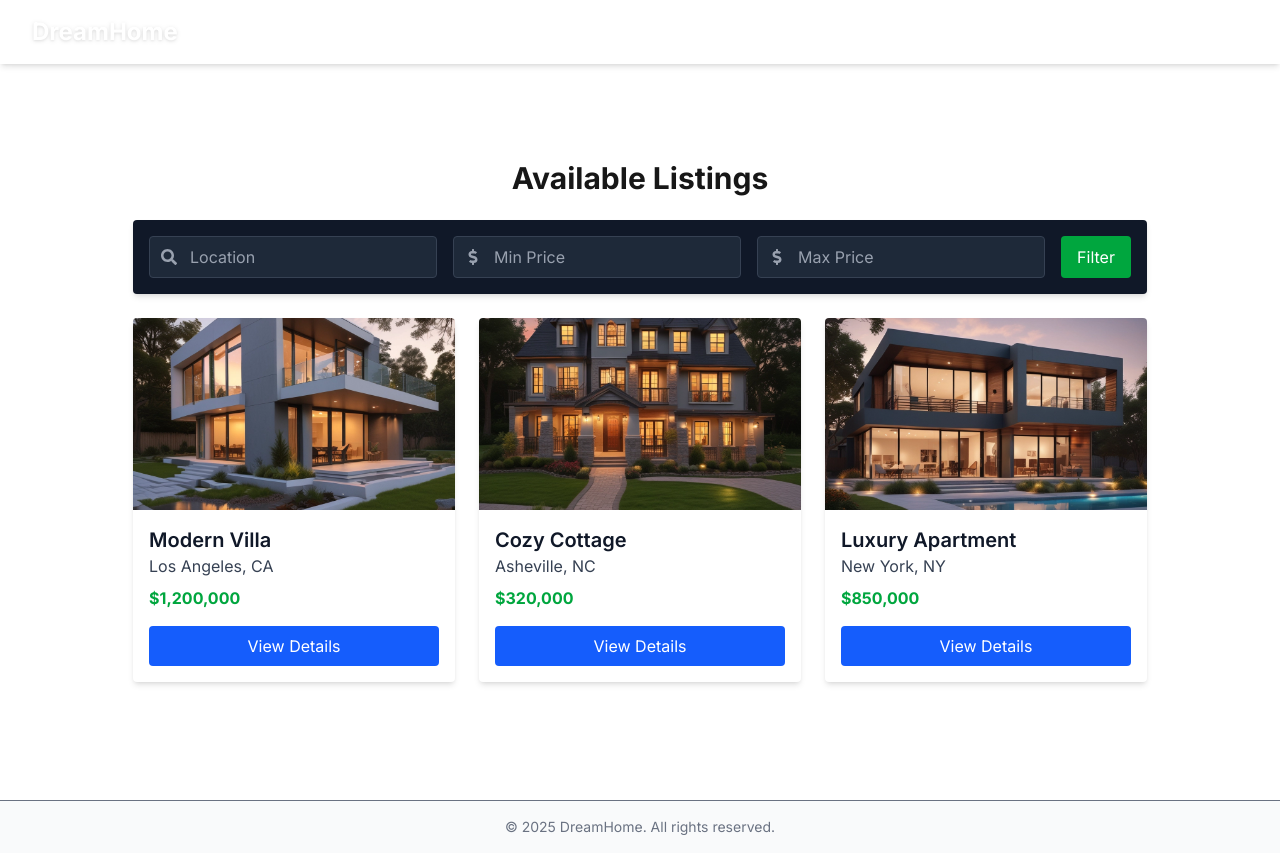
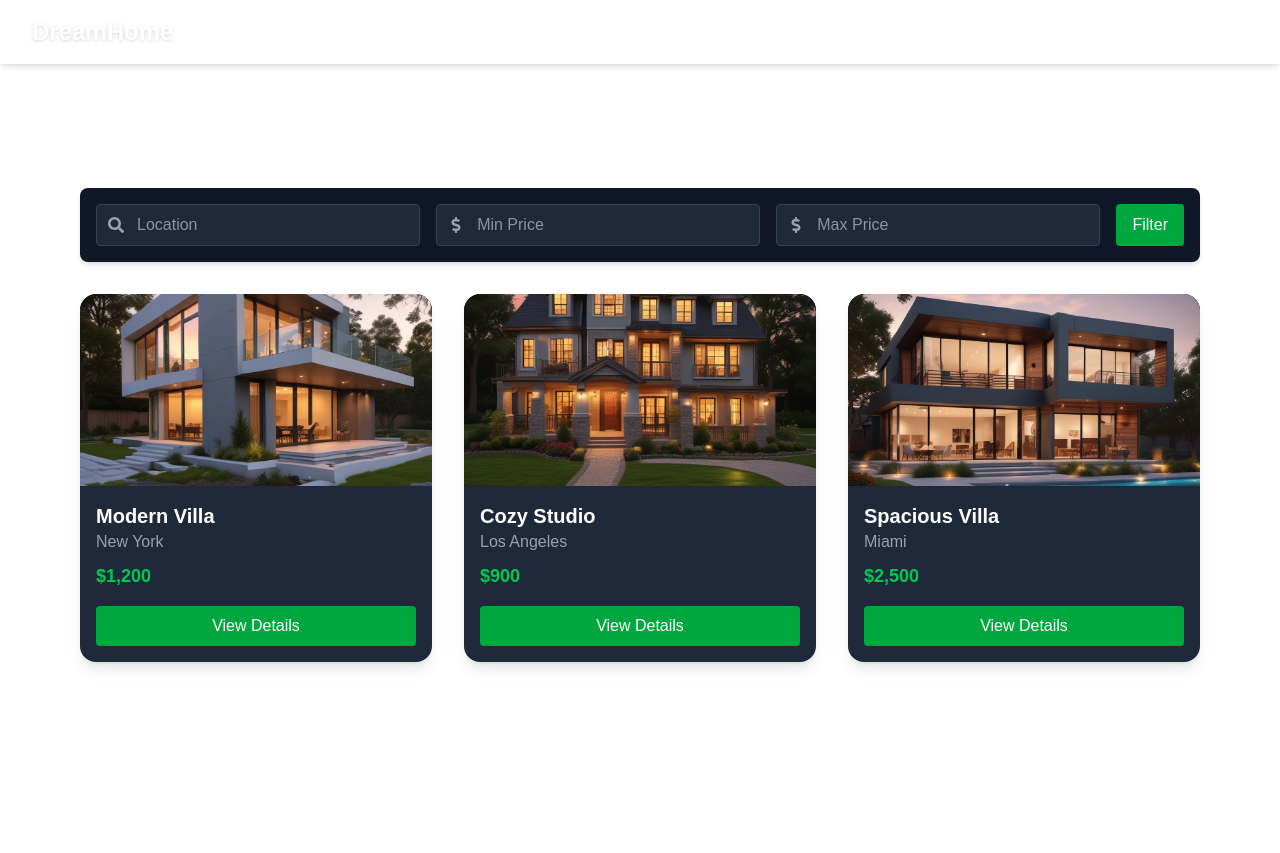
Before and after one commit to DanielBonami/real-estate, a Next.js app: page /listings in a window 1280 px wide. After the commit the page ends 800 px from the top, so only its background shows below. Built offline with nearby package versions, Linux system fonts and the light colour scheme.

Commit message:
i made all property cards functional when clicking view details including the browse listing and the buy page , rent page  and everything

```diff
--- a/package.json
+++ b/package.json
@@ -9,7 +9,7 @@
     "lint": "next lint"
   },
   "dependencies": {
-    "framer-motion": "^12.6.3",
+    "framer-motion": "^12.7.2",
     "lucide-react": "^0.487.0",
     "next": "15.2.4",
     "react": "^19.0.0",
--- a/src/app/buy/page.tsx
+++ b/src/app/buy/page.tsx
@@ -24,6 +24,7 @@ export default function BuyPage() {
         >
           <SwiperSlide>
             <PropertyCard
+              id={4}
               title="Beachfront House"
               location="Malibu, CA"
               price="$4,000,000"
@@ -32,14 +33,16 @@ export default function BuyPage() {
           </SwiperSlide>
           <SwiperSlide>
             <PropertyCard
+              id={5}
               title="Downtown Condo"
               location="Chicago, IL"
-              price="$850,000"
+              price="$8,500,000"
               image="/house5.jpg"
             />
           </SwiperSlide>
           <SwiperSlide>
             <PropertyCard
+              id={6}
               title="Mountain Cabin"
               location="Lake Tahoe, CA"
               price="$1,200,000"
--- a/src/app/layout.tsx
+++ b/src/app/layout.tsx
@@ -1,27 +1,59 @@
+// app/layout.tsx — Server component (default for layout.tsx)
+
+'use client';
+
 import './globals.css';
-import { Inter } from 'next/font/google';
+import { usePathname } from 'next/navigation';
+import { AnimatePresence, motion } from 'framer-motion';
 import Navbar from '@/components/Navbar';
 import Footer from '@/components/Footer';
-import PageWrapper from '@/components/PageWrapper';
+import { useEffect, useState } from 'react';
 
-const inter = Inter({ subsets: ['latin'] });
+export default function RootLayout({ children }: { children: React.ReactNode }) {
+  const pathname = usePathname();
+  const hideFooter = pathname === '/listings';
 
-export const metadata = {
-  title: 'DreamHome',
-  description: 'Find your perfect home',
-};
+  const [isTransitioning, setIsTransitioning] = useState(true);
 
-export default function RootLayout({
-  children,
-}: {
-  children: React.ReactNode;
-}) {
+  useEffect(() => {
+    setIsTransitioning(true);
+    const timer = setTimeout(() => setIsTransitioning(false), 600); // overlay duration
+    return () => clearTimeout(timer);
+  }, [pathname]);
+
   return (
     <html lang="en">
-      <body className={`${inter.className} antialiased bg-white text-gray-900`}>
+      <body className="bg-gray-900 text-white overflow-x-hidden">
         <Navbar />
-        <PageWrapper>{children}</PageWrapper>
-        <Footer />
+
+        {/* Full-screen transition overlay */}
+        <AnimatePresence>
+          {isTransitioning && (
+            <motion.div
+              className="fixed inset-0 z-50 bg-gray-900"
+              initial={{ y: '100%' }}
+              animate={{ y: 0 }}
+              exit={{ y: '-100%' }}
+              transition={{ duration: 0.5 }}
+            />
+          )}
+        </AnimatePresence>
+
+        {/* Page content */}
+        <AnimatePresence mode="wait">
+          <motion.main
+            key={pathname}
+            initial={{ opacity: 0, y: 20 }}
+            animate={{ opacity: 1, y: 0 }}
+            exit={{ opacity: 0, y: -20 }}
+            transition={{ duration: 0.4 }}
+            className="min-h-screen"
+          >
+            {children}
+          </motion.main>
+        </AnimatePresence>
+
+        {!hideFooter && <Footer />}
       </body>
     </html>
   );
--- a/src/app/listings/page.tsx
+++ b/src/app/listings/page.tsx
@@ -1,88 +1,105 @@
 // src/app/listings/page.tsx
+  // app/listings/page.tsx
 'use client';
 
 import React, { useState } from 'react';
-import ListingCard from '@/components/ListingCard';
 import FilterBar from '@/components/FilterBar';
+import { motion } from 'framer-motion';
+import Image from 'next/image';
+import Link from 'next/link';
 
-const allListings = [
+type Property = {
+  id: number;
+  title: string;
+  location: string;
+  price: number;
+  image: string;
+};
+
+const initialProperties: Property[] = [
   {
-    id: 'modern-villa',
+    id: 1,
     title: 'Modern Villa',
-    location: 'Los Angeles, CA',
-    price: 1200000,
+    location: 'New York',
+    price: 1200,
     image: '/house1.jpg',
   },
   {
-    id: 'cozy-cottage',
-    title: 'Cozy Cottage',
-    location: 'Asheville, NC',
-    price: 320000,
+    id: 2,
+    title: 'Cozy Studio',
+    location: 'Los Angeles',
+    price: 900,
     image: '/house2.jpg',
   },
   {
-    id: 'luxury-apartment',
-    title: 'Luxury Apartment',
-    location: 'New York, NY',
-    price: 850000,
+    id: 3,
+    title: 'Spacious Villa',
+    location: 'Miami',
+    price: 2500,
     image: '/house3.jpg',
   },
 ];
 
 export default function ListingsPage() {
-  const [filteredListings, setFilteredListings] = useState(allListings);
-  const [loading, setLoading] = useState(false);
+  const [filteredProperties, setFilteredProperties] = useState<Property[]>(initialProperties);
 
-  const handleFilter = (
-    location: string,
-    minPrice: number,
-    maxPrice: number
-  ) => {
-    setLoading(true);
-
-    const filtered = allListings.filter((listing) => {
-      const matchesLocation = listing.location
-        .toLowerCase()
-        .includes(location.toLowerCase());
-      const matchesMinPrice = isNaN(minPrice) || listing.price >= minPrice;
-      const matchesMaxPrice = isNaN(maxPrice) || listing.price <= maxPrice;
-
-      return matchesLocation && matchesMinPrice && matchesMaxPrice;
+  const handleFilterAction = (location: string, minPrice: number, maxPrice: number) => {
+    const filtered = initialProperties.filter((property) => {
+      const matchesLocation =
+        !location || property.location.toLowerCase().includes(location.toLowerCase());
+      const matchesPrice =
+        property.price >= minPrice && (maxPrice === 0 || property.price <= maxPrice);
+      return matchesLocation && matchesPrice;
     });
 
-    setTimeout(() => {
-      setFilteredListings(filtered);
-      setLoading(false);
-    }, 500);
+    setFilteredProperties(filtered);
   };
 
   return (
-    <div className="flex flex-col min-h-screen">
-      <main className="flex-grow max-w-7xl mx-auto px-4 sm:px-6 lg:px-8 py-8 mt-24 sm:mt-32">
-        <h1 className="text-3xl font-bold mb-6 text-center">Available Listings</h1>
-        <FilterBar onFilter={handleFilter} />
+    <main className="max-w-6xl mx-auto px-4 pt-32 pb-12 space-y-8">
+      <h1 className="text-3xl font-bold text-white mb-6">Property Listings</h1>
+      <FilterBar onFilterAction={handleFilterAction} />
 
-        {loading ? (
-          <p className="text-center mt-10 text-gray-600 text-lg">Loading listings...</p>
-        ) : filteredListings.length > 0 ? (
-          <div className="grid gap-6 sm:grid-cols-2 lg:grid-cols-3">
-            {filteredListings.map((listing) => (
-              <ListingCard
-                key={listing.id}
-                id={listing.id}
-                title={listing.title}
-                location={listing.location}
-                price={listing.price}
-                image={listing.image}
+      <div className="grid grid-cols-1 sm:grid-cols-2 md:grid-cols-3 gap-8">
+        {filteredProperties.map((property) => (
+          <motion.div
+            key={property.id}
+            className="bg-gray-800 rounded-2xl overflow-hidden shadow-lg hover:shadow-2xl transition-shadow duration-300 flex flex-col"
+            initial={{ opacity: 0, y: 20 }}
+            animate={{ opacity: 1, y: 0 }}
+            transition={{ duration: 0.4 }}
+          >
+            <div className="relative w-full h-48">
+              <Image
+                src={property.image}
+                alt={property.title}
+                fill
+                style={{ objectFit: 'cover' }}
+                className="rounded-t-2xl"
+                priority
               />
-            ))}
-          </div>
-        ) : (
-          <p className="text-center mt-10 text-gray-500 text-lg">
-            No listings match your search criteria.
-          </p>
-        )}
-      </main>
-    </div>
+            </div>
+
+            <div className="p-4 flex flex-col flex-grow justify-between">
+              <div>
+                <h2 className="text-xl font-semibold text-white">{property.title}</h2>
+                <p className="text-gray-400">{property.location}</p>
+                <p className="text-green-500 font-bold mt-2 text-lg">
+                  ${property.price.toLocaleString()}
+                </p>
+              </div>
+
+              {/* View Details Button */}
+              <Link
+                href={`/listings/${property.id}`}
+                className="mt-4 bg-green-600 text-white text-center py-2 rounded hover:bg-green-700 transition"
+              >
+                View Details
+              </Link>
+            </div>
+          </motion.div>
+        ))}
+      </div>
+    </main>
   );
 }
--- a/src/app/page.tsx
+++ b/src/app/page.tsx
@@ -1,5 +1,30 @@
-import HeroSection from "../components/HeroSection";
+// src/pages/home.tsx (or your correct page path)
+import HeroSection from "@/components/HeroSection";
 import PropertyCard from "@/components/PropertyCard";
+
+const properties = [
+  {
+    id: 1,
+    title: "Luxury Villa",
+    location: "California, USA",
+    price: 1500000,
+    image: "/house1.jpg",
+  },
+  {
+    id: 2,
+    title: "Cozy Apartment",
+    location: "New York, USA",
+    price: 850000,
+    image: "/house2.jpg",
+  },
+  {
+    id: 3,
+    title: "Modern Condo",
+    location: "Miami, USA",
+    price: 950000,
+    image: "/house3.jpg",
+  },
+];
 
 export default function Home() {
   return (
@@ -8,28 +33,17 @@ export default function Home() {
 
       <section className="max-w-7xl mx-auto px-4 py-10">
         <h2 className="text-2xl font-bold text-gray-800 mb-6">Featured Properties</h2>
-        <div className="grid grid-cols-1 md:grid-cols-3 gap-6">
-          <PropertyCard
-            id="modern-villa"
-            title="Modern Villa"
-            location="Beverly Hills, CA"
-            price="$3,200,000"
-            image="/house1.jpg"
-          />
-          <PropertyCard
-            id="cozy-cottage"
-            title="Cozy Cottage"
-            location="Aspen, CO"
-            price="$1,150,000"
-            image="/house2.jpg"
-          />
-          <PropertyCard
-            id="luxury-apartment"
-            title="Luxury Apartment"
-            location="Manhattan, NY"
-            price="$2,400,000"
-            image="/house3.jpg"
-          />
+        <div className="grid grid-cols-1 sm:grid-cols-2 md:grid-cols-3 gap-6">
+          {properties.map((property) => (
+            <PropertyCard
+              key={property.id}
+              id={property.id.toString()}
+              title={property.title}
+              location={property.location}
+              price={`$${property.price.toLocaleString()}`}
+              image={property.image}
+            />
+          ))}
         </div>
       </section>
 
--- a/src/app/rent/page.tsx
+++ b/src/app/rent/page.tsx
@@ -24,6 +24,7 @@ export default function RentPage() {
         >
           <SwiperSlide>
             <PropertyCard
+              id={7}
               title="City Loft"
               location="New York, NY"
               price="$3,200/month"
@@ -32,6 +33,7 @@ export default function RentPage() {
           </SwiperSlide>
           <SwiperSlide>
             <PropertyCard
+              id={8}
               title="Suburban Home"
               location="Austin, TX"
               price="$2,100/month"
@@ -40,6 +42,7 @@ export default function RentPage() {
           </SwiperSlide>
           <SwiperSlide>
             <PropertyCard
+              id={9}
               title="Modern Studio"
               location="Seattle, WA"
               price="$1,800/month"
--- a/src/components/FilterBar.tsx
+++ b/src/components/FilterBar.tsx
@@ -1,78 +1,75 @@
 'use client';
 
-import React, { useState, useEffect } from 'react';
+import React, { useState } from 'react';
 import { FaSearch, FaDollarSign } from 'react-icons/fa';
 import { motion } from 'framer-motion';
 
-type FilterProps = {
-  onFilter: (location: string, minPrice: number, maxPrice: number) => void;
+type FilterBarProps = {
+  onFilterAction: (location: string, minPrice: number, maxPrice: number) => void;
 };
 
-export default function FilterBar({ onFilter }: FilterProps) {
+export default function FilterBar({ onFilterAction }: FilterBarProps) {
   const [location, setLocation] = useState('');
-  const [minPrice, setMinPrice] = useState<string>('');
-  const [maxPrice, setMaxPrice] = useState<string>('');
+  const [minPrice, setMinPrice] = useState('');
+  const [maxPrice, setMaxPrice] = useState('');
 
   const handleSubmit = (e: React.FormEvent) => {
     e.preventDefault();
-    onFilter(
-      location,
-      minPrice === '' ? 0 : Number(minPrice),
-      maxPrice === '' ? 0 : Number(maxPrice)
-    );
+    const parsedMin = parseInt(minPrice) || 0;
+    const parsedMax = parseInt(maxPrice) || 0;
+
+    if (!isNaN(parsedMin) && !isNaN(parsedMax)) {
+      onFilterAction(location.trim(), parsedMin, parsedMax);
+    }
   };
 
   return (
     <motion.form
       onSubmit={handleSubmit}
-      initial={{ opacity: 0, y: -20 }}
+      initial={{ opacity: 0, y: -10 }}
       animate={{ opacity: 1, y: 0 }}
-      transition={{ duration: 0.6, ease: 'easeOut' }}
-      className="bg-gray-900 p-4 rounded shadow-md mb-6 flex flex-col sm:flex-row gap-4"
+      transition={{ duration: 0.4 }}
+      className="bg-gray-900 p-4 rounded-lg shadow-md flex flex-col sm:flex-row gap-4"
     >
-      {/* Location input with icon */}
-      <div className="relative w-full sm:w-auto">
+      {/* Location Input */}
+      <div className="relative w-full sm:w-1/3">
         <FaSearch className="absolute left-3 top-1/2 transform -translate-y-1/2 text-gray-400" />
         <input
           type="text"
           placeholder="Location"
           value={location}
           onChange={(e) => setLocation(e.target.value)}
-          className="pl-10 pr-3 p-2 rounded border border-gray-700 bg-gray-800 text-white placeholder-gray-400
-            focus:outline-none focus:ring-2 focus:ring-green-500 transition duration-200 ease-in-out w-full"
+          className="pl-10 p-2 w-full rounded bg-gray-800 text-white border border-gray-700 focus:ring-2 focus:ring-green-500"
         />
       </div>
 
-      {/* Min Price input with icon */}
-      <div className="relative w-full sm:w-auto">
+      {/* Min Price */}
+      <div className="relative w-full sm:w-1/3">
         <FaDollarSign className="absolute left-3 top-1/2 transform -translate-y-1/2 text-gray-400" />
         <input
           type="number"
           placeholder="Min Price"
           value={minPrice}
           onChange={(e) => setMinPrice(e.target.value)}
-          className="pl-10 pr-3 p-2 rounded border border-gray-700 bg-gray-800 text-white placeholder-gray-400
-            focus:outline-none focus:ring-2 focus:ring-green-500 transition duration-200 ease-in-out w-full"
+          className="pl-10 p-2 w-full rounded bg-gray-800 text-white border border-gray-700 focus:ring-2 focus:ring-green-500"
         />
       </div>
 
-      {/* Max Price input with icon */}
-      <div className="relative w-full sm:w-auto">
+      {/* Max Price */}
+      <div className="relative w-full sm:w-1/3">
         <FaDollarSign className="absolute left-3 top-1/2 transform -translate-y-1/2 text-gray-400" />
         <input
           type="number"
           placeholder="Max Price"
           value={maxPrice}
           onChange={(e) => setMaxPrice(e.target.value)}
-          className="pl-10 pr-3 p-2 rounded border border-gray-700 bg-gray-800 text-white placeholder-gray-400
-            focus:outline-none focus:ring-2 focus:ring-green-500 transition duration-200 ease-in-out w-full"
+          className="pl-10 p-2 w-full rounded bg-gray-800 text-white border border-gray-700 focus:ring-2 focus:ring-green-500"
         />
       </div>
 
       <button
         type="submit"
-        className="bg-green-600 text-white px-4 py-2 rounded transition transform
-          duration-200 ease-in-out hover:bg-green-700 hover:scale-105 active:scale-95 w-full sm:w-auto"
+        className="bg-green-600 text-white px-4 py-2 rounded hover:bg-green-700 transition duration-200"
       >
         Filter
       </button>
--- a/src/components/PropertyCard.tsx
+++ b/src/components/PropertyCard.tsx
@@ -7,10 +7,10 @@ import { BedDouble, Bath, Ruler } from 'lucide-react';
 import { motion } from 'framer-motion';
 
 interface PropertyCardProps {
-  id: string;
+  id: number;
   title: string;
   location: string;
-  price: string;
+  price: string; // This is kept as string but ensure you handle it properly
   image?: string;
   beds?: number;
   baths?: number;
@@ -57,7 +57,9 @@ const PropertyCard: React.FC<PropertyCardProps> = ({
         <div className="p-4">
           <h2 className="text-xl font-semibold text-gray-900">{title}</h2>
           <p className="text-sm text-gray-600">{location}</p>
-          <p className="text-green-600 font-bold mt-2">{price}</p>
+          <p className="text-green-600 font-bold mt-2">
+            {price} {/* Simply display the price as a string */}
+          </p>
 
           <div className="flex items-center text-gray-500 text-sm gap-4 mt-3">
             <div className="flex items-center gap-1">
```
Also changed, not shown: src/app/listings/[id]/page.tsx (+77 -6 lines), 1 other file (tests, documents, lock files or other folders).
